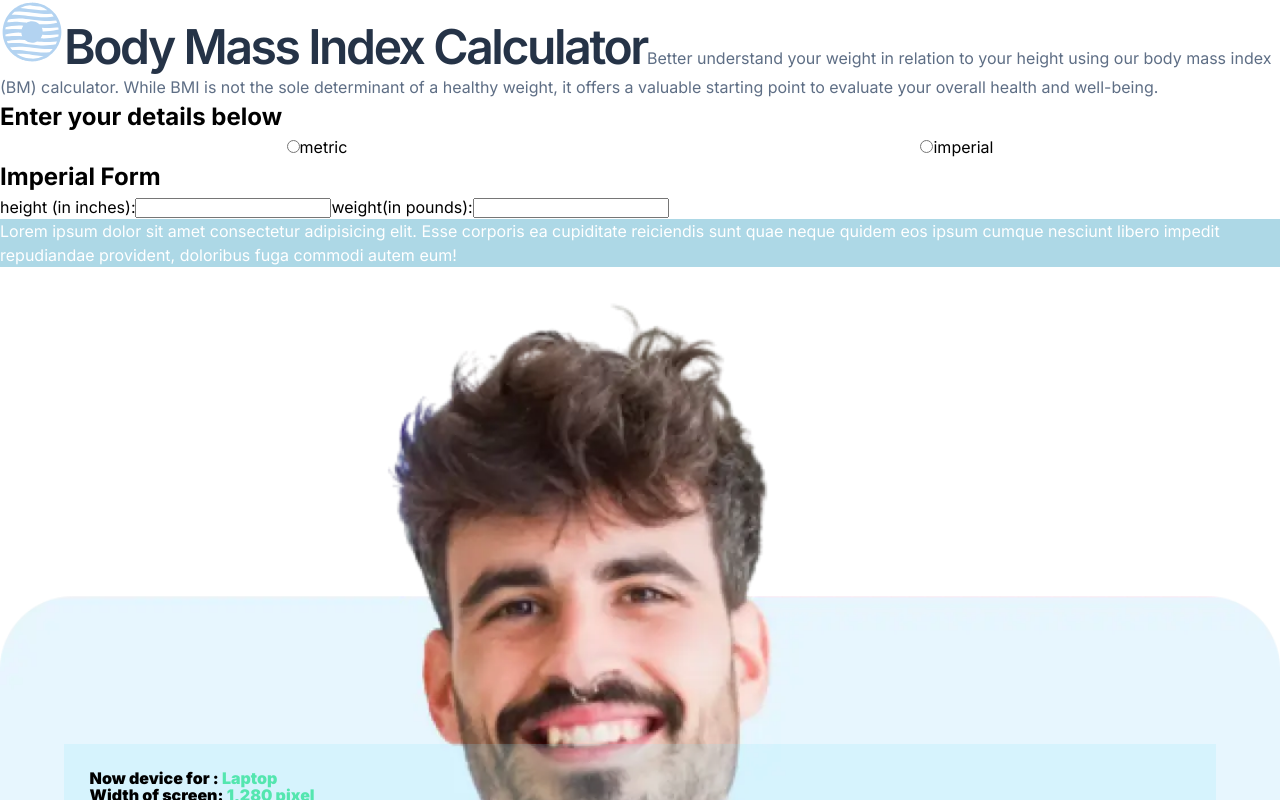
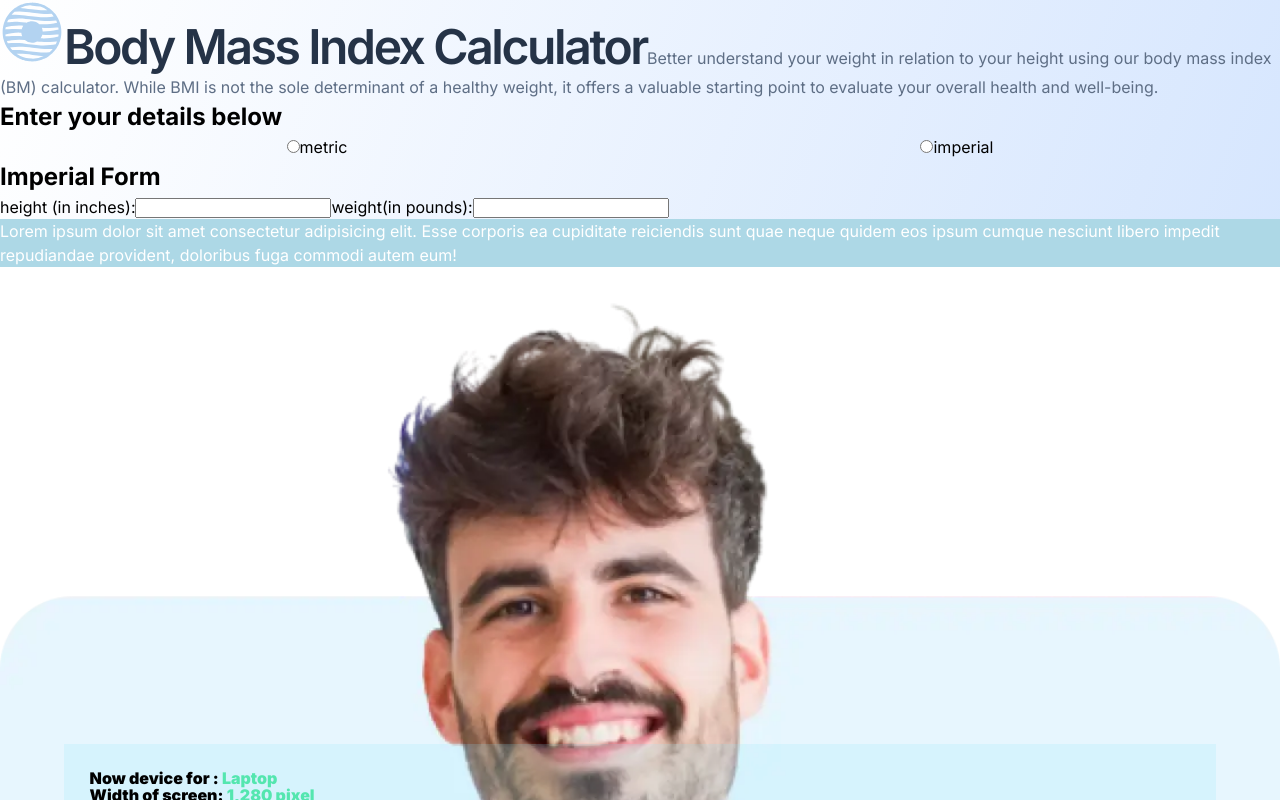
Before and after one commit to PiriyaLapa/body-mass-calculator-page2, a React (Vite) app: page / in a window 1280 px wide. Shown: the top 800 px of the page. Built offline with nearby package versions, Linux system fonts and the light colour scheme; the HTML template or start-up script is replaced by a standard one.

Commit message:
update and try to deploy

```diff
--- a/src/styles/styles.ts
+++ b/src/styles/styles.ts
@@ -26,6 +26,7 @@ export const StyledHeaderCard = styled.div`
     gap: 24px;
     :nth-child(1) {
       margin: 0 auto;
+      margin-top:30px;
     }
   }
 
@@ -44,6 +45,8 @@ export const StyledHeaderCard = styled.div`
   }
 `;
 export const StyledHeaderSection = styled.header`
+  background:linear-gradient(290.1deg, #D6E6FE 0%, rgba(214, 252, 254, 0) 100%);
+  border-radius:0 0 35px 35px;
   @media screen and (max-width: 767px) {
     text-align: center;
   }
```
